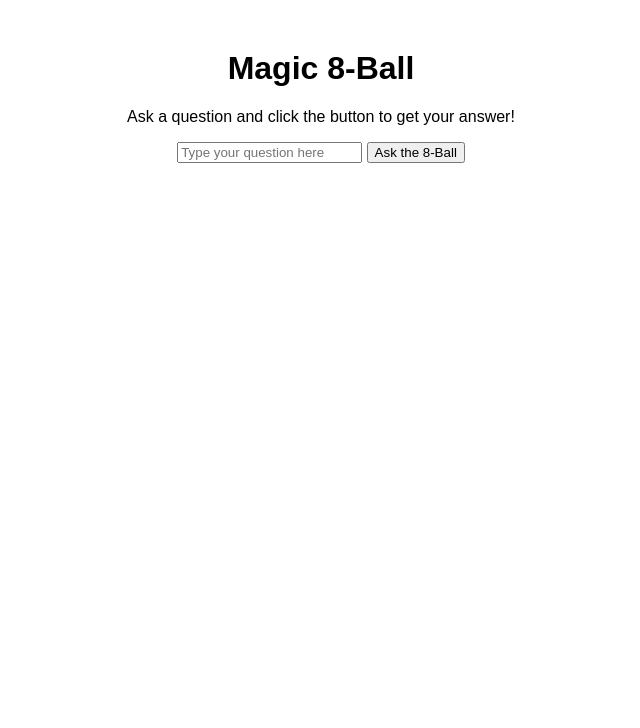
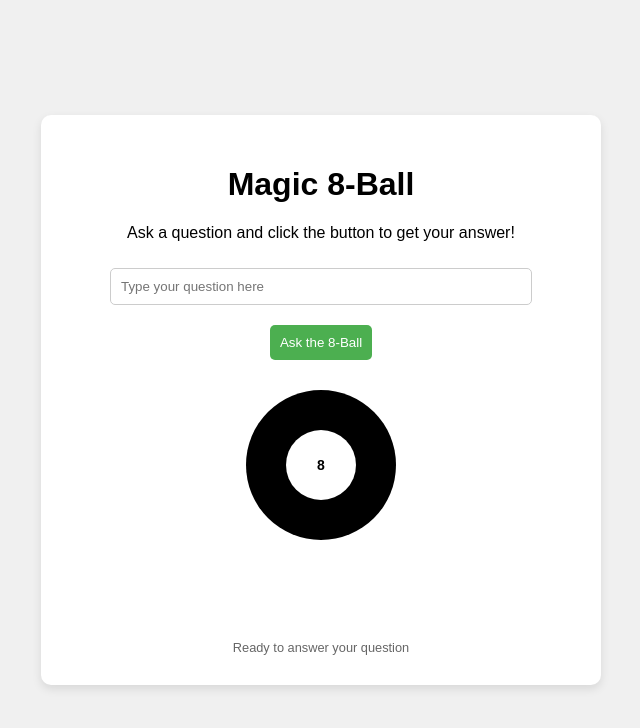
Before and after one commit to TheProfessionalDumbass/8ball, a plain HTML site: page index.html in a window 1280 px wide. Shown: the whole page, without its empty margins (319-959 px from the left). Drawn offline with Linux system fonts and the light colour scheme.

Commit message:
Update index.html

```diff
--- a/index.html
+++ b/index.html
@@ -8,49 +8,185 @@
         body {
             font-family: Arial, sans-serif;
             text-align: center;
-            margin-top: 50px;
+            margin: 0;
+            padding: 20px;
+            background-color: #f0f0f0;
+            display: flex;
+            flex-direction: column;
+            align-items: center;
+            justify-content: center;
+            min-height: 100vh;
+            box-sizing: border-box;
+        }
+        .container {
+            background-color: white;
+            border-radius: 10px;
+            padding: 30px;
+            box-shadow: 0 4px 10px rgba(0,0,0,0.1);
+            max-width: 500px;
+            width: 100%;
+        }
+        .magic-ball {
+            width: 150px;
+            height: 150px;
+            background-color: #000;
+            border-radius: 50%;
+            margin: 20px auto;
+            display: flex;
+            align-items: center;
+            justify-content: center;
+            position: relative;
+            overflow: hidden;
+        }
+        .answer-window {
+            width: 70px;
+            height: 70px;
+            background-color: white;
+            border-radius: 50%;
+            display: flex;
+            align-items: center;
+            justify-content: center;
+            font-weight: bold;
+            font-size: 14px;
+            color: #000;
+            position: relative;
+            z-index: 1;
         }
         #answer {
             margin-top: 20px;
             font-size: 1.5em;
             color: #333;
+            font-weight: bold;
+            min-height: 60px;
+            display: flex;
+            align-items: center;
+            justify-content: center;
+        }
+        input, button {
+            padding: 10px;
+            margin: 10px 0;
+            border-radius: 5px;
+            border: 1px solid #ccc;
+        }
+        button {
+            background-color: #4CAF50;
+            color: white;
+            border: none;
+            cursor: pointer;
+            transition: background-color 0.3s;
+        }
+        button:hover {
+            background-color: #45a049;
+        }
+        input {
+            width: 80%;
+        }
+        .shake {
+            animation: shake 0.5s;
+        }
+        @keyframes shake {
+            0% { transform: translateX(0); }
+            25% { transform: translateX(-10px); }
+            50% { transform: translateX(10px); }
+            75% { transform: translateX(-10px); }
+            100% { transform: translateX(0); }
+        }
+        .status {
+            margin-top: 20px;
+            font-size: 0.8em;
+            color: #666;
         }
     </style>
 </head>
 <body>
-    <h1>Magic 8-Ball</h1>
-    <p>Ask a question and click the button to get your answer!</p>
-    <input type="text" id="question" placeholder="Type your question here">
-    <button onclick="getAnswer()">Ask the 8-Ball</button>
-    <div id="answer"></div>
+    <div class="container">
+        <h1>Magic 8-Ball</h1>
+        <p>Ask a question and click the button to get your answer!</p>
+        <input type="text" id="question" placeholder="Type your question here">
+        <button onclick="getAnswer()">Ask the 8-Ball</button>
+
+        <div class="magic-ball" id="ball">
+            <div class="answer-window" id="window">8</div>
+        </div>
+
+        <div id="answer"></div>
+        <div class="status" id="status">Ready to answer your question</div>
+    </div>
 
     <script>
+        // Magic 8-Ball responses for fallback
+        const localAnswers = [
+            "It is certain", "It is decidedly so", "Without a doubt",
+            "Yes definitely", "You may rely on it", "As I see it, yes",
+            "Most likely", "Outlook good", "Yes", "Signs point to yes",
+            "Reply hazy, try again", "Ask again later",
+            "Better not tell you now", "Cannot predict now",
+            "Concentrate and ask again", "Don't count on it",
+            "My reply is no", "My sources say no",
+            "Outlook not so good", "Very doubtful"
+        ];
+
         async function getAnswer() {
             const question = document.getElementById('question').value.trim();
             const answerDiv = document.getElementById('answer');
+            const ball = document.getElementById('ball');
+            const answerWindow = document.getElementById('window');
+            const statusDiv = document.getElementById('status');
 
             if (!question) {
                 answerDiv.textContent = "Please ask a question!";
                 return;
             }
 
+            // Add shake animation
+            ball.classList.add('shake');
+
+            // Reset animation after some time
+            setTimeout(() => {
+                ball.classList.remove('shake');
+            }, 500);
+
+            // Clear previous answer during "shake"
+            answerWindow.textContent = "?";
+            answerDiv.textContent = "Consulting the mystical forces...";
+            statusDiv.textContent = "Connecting to the magic realm...";
+
             try {
-                const apiUrl = `https://eightballapi.com/api/biased?question=${encodeURIComponent(question)}`;
-                const response = await fetch(apiUrl, { mode: 'cors', redirect: 'follow' });
+                // Use the api.cors.lol proxy as specified
+                const apiUrl = `https://api.cors.lol/?url=https://www.eightballapi.com/api/biased?question=${encodeURIComponent(question)}`;
+
+                const response = await fetch(apiUrl);
 
                 if (!response.ok) {
-                    throw new Error(`Failed to fetch answer from the API. Status: ${response.status}`);
+                    throw new Error(`HTTP error! Status: ${response.status}`);
                 }
 
                 const data = await response.json();
-                answerDiv.textContent = data.reading || "Could not retrieve an answer.";
+
+                if (data && data.reading) {
+                    const answer = data.reading;
+
+                    // Show short answer in the ball
+                    const firstWord = answer.split(' ')[0];
+                    answerWindow.textContent = firstWord;
+
+                    // Show full answer below
+                    answerDiv.textContent = answer;
+                    statusDiv.textContent = "The spirits have spoken";
+                } else {
+                    throw new Error("Invalid response from API");
+                }
+
             } catch (error) {
-                if (error.message.includes('CORS')) {
-                    answerDiv.textContent = "Error: Unable to fetch the answer due to CORS restrictions.";
-                } else {
-                    answerDiv.textContent = "Error: Unable to get an answer. Please try again later.";
-                }
-                console.error("Error fetching the Magic 8-Ball answer:", error);
+                console.error("Error fetching from API:", error);
+
+                // Fall back to local answers
+                const randomIndex = Math.floor(Math.random() * localAnswers.length);
+                const fallbackAnswer = localAnswers[randomIndex];
+
+                answerWindow.textContent = fallbackAnswer.split(' ')[0];
+                answerDiv.textContent = fallbackAnswer;
+                statusDiv.textContent = "Using local magic (API connection failed)";
             }
         }
     </script>
```
